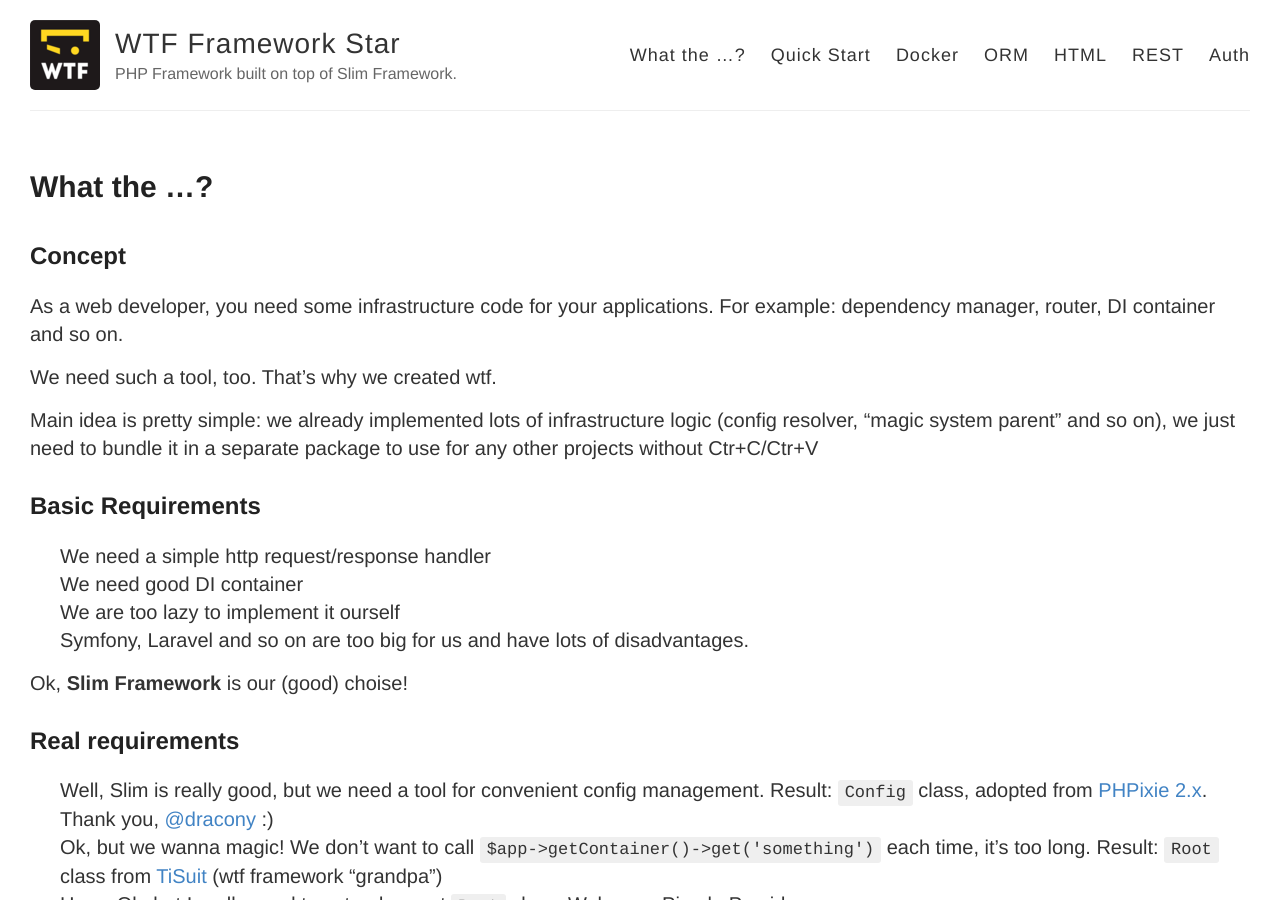
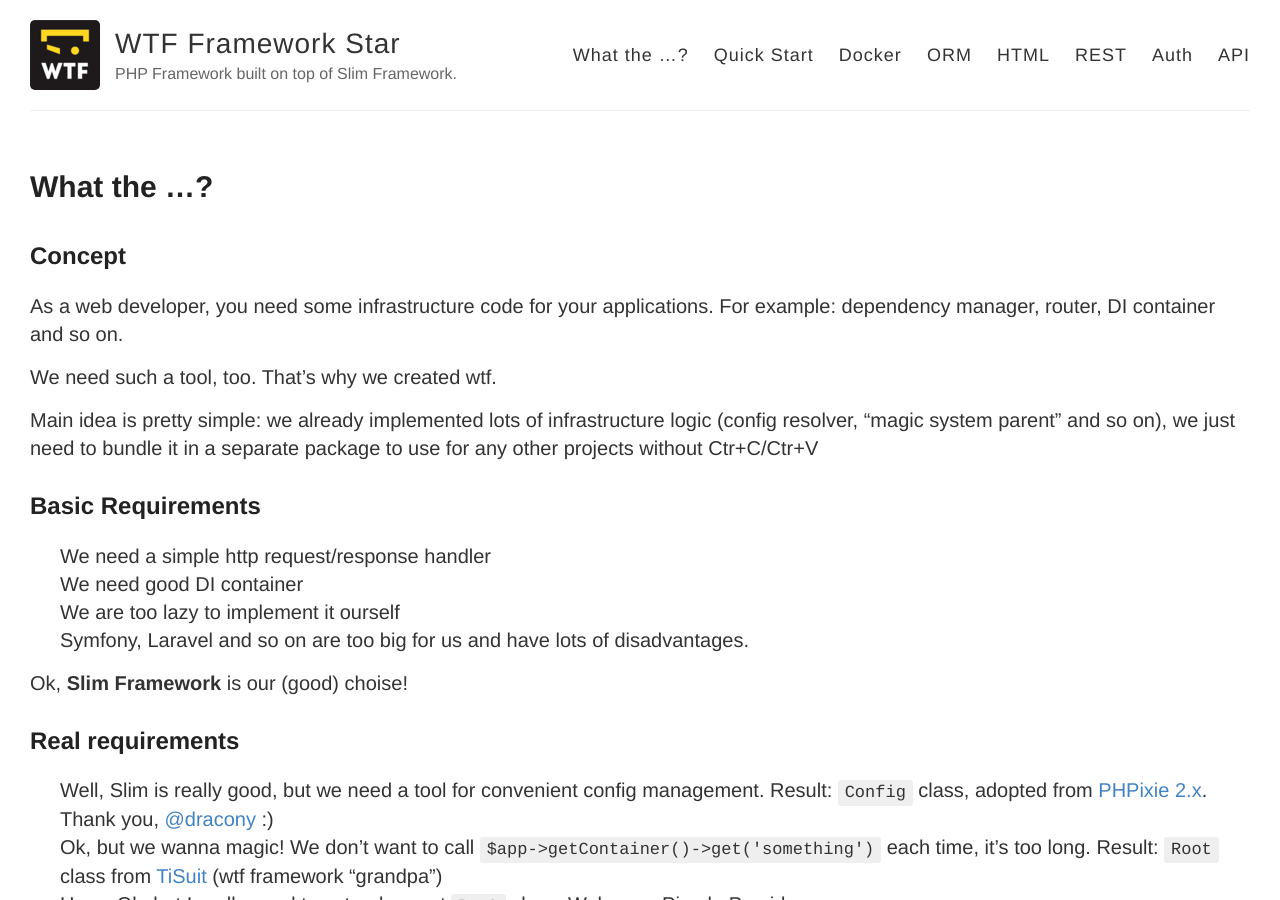
Before and after one commit to frameworkwtf/framework.wtf, a Jekyll site: the page built from index.md, in a window 1280 px wide and 900 px high. Built offline with Jekyll 4.4.1, drawn with Linux system fonts in a browser that asks for light colours; our own code applies the rules of GitHub Pages for plain Markdown files.

Commit message:
Updated menu

```diff
--- a/_layouts/default.html
+++ b/_layouts/default.html
@@ -41,6 +41,7 @@
                         <a href="{{ page.url }}">{{ page.title }}</a>
                         {% endif %}
                         {% endfor %}
+                        <a href="{{ site.baseurl }}/api">API</a>
                     </nav>
                 </header>
             </div>
```
